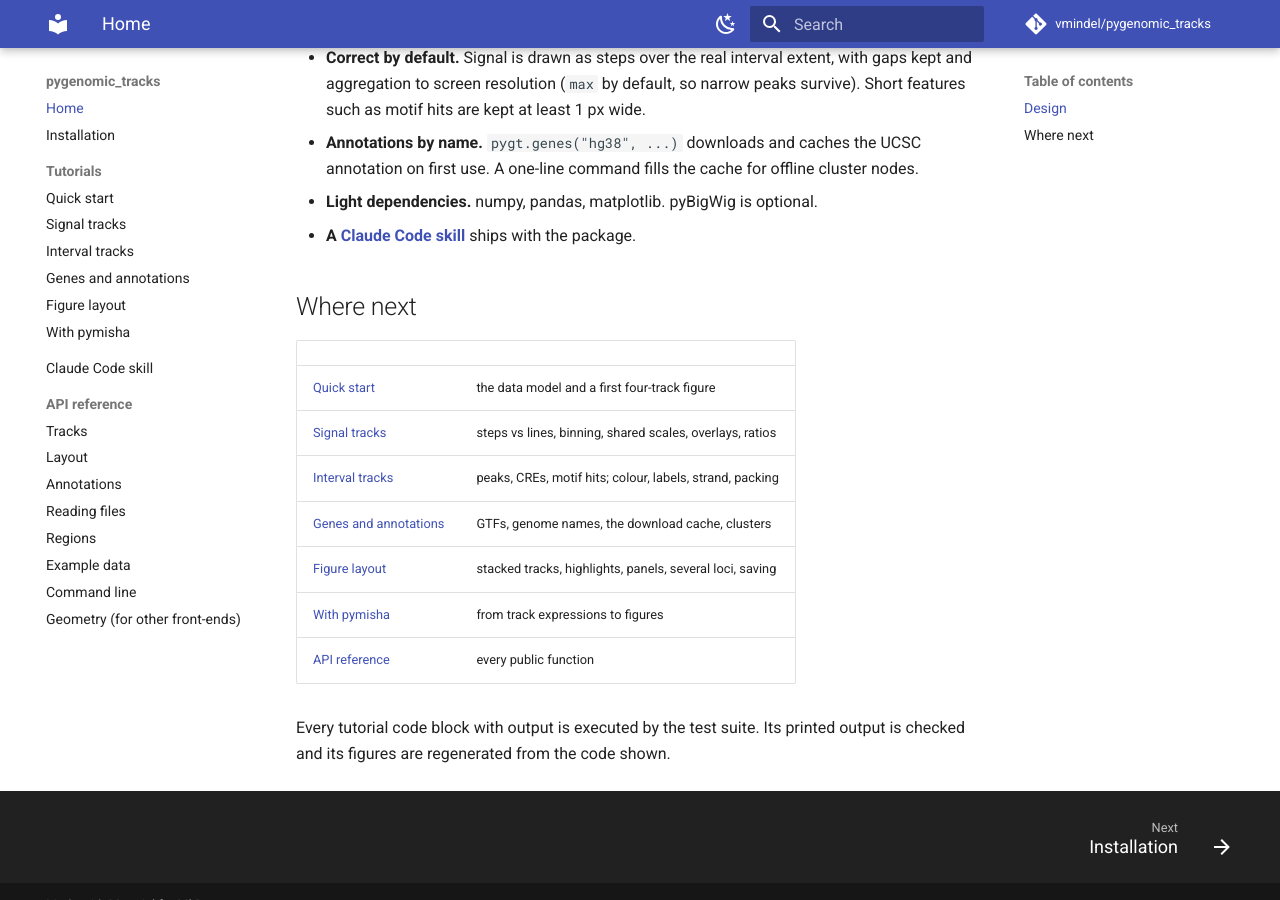
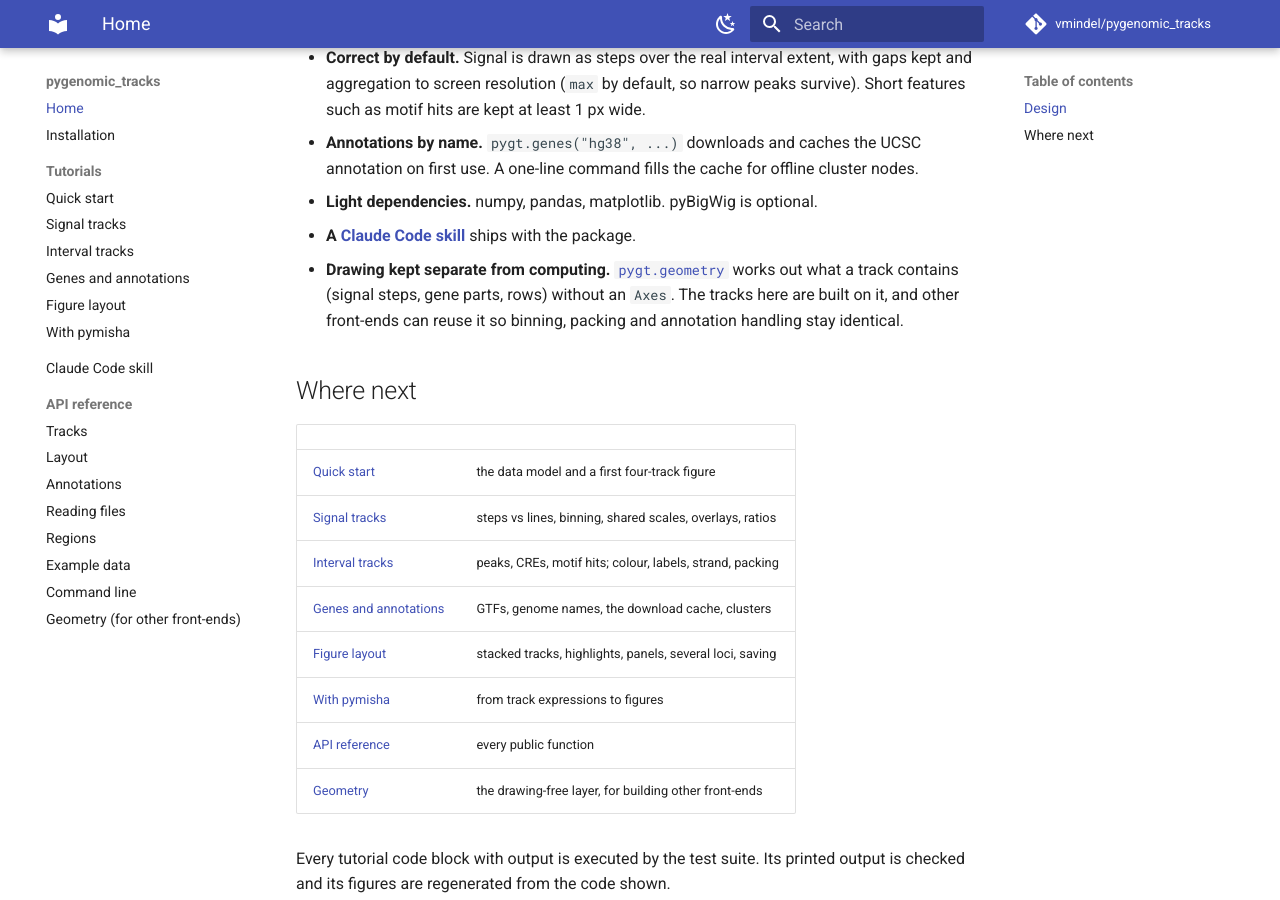
Before and after one commit to vmindel/pygenomic_tracks, an MkDocs documentation site: the page built from docs/index.md, in a window 1280 px wide and 900 px high, scrolled down 1045 px. Built offline with MkDocs 1.6.1 and Material for MkDocs 9.7.7, drawn with Linux system fonts in a browser that asks for light colours; comment, search, counter and statistics services are not loaded.

Commit message:
Document the geometry module in the README, docs home and skill
Usage of the track functions is unchanged; these pages now say what
pygt.geometry is for, and the skill tells Claude to use it only for
inspecting track content or building another front-end.

Co-Authored-By: Claude Opus 5.5 <noreply@anthropic.com>
Claude-Session: https://claude.ai/code/session_01B4cmqVGoFUhg7x9u33Ugo6

```diff
--- a/docs/index.md
+++ b/docs/index.md
@@ -37,6 +37,10 @@ pygt.genes("mm10", axes[3], region, transcripts="longest")
   nodes.
 - **Light dependencies.** numpy, pandas, matplotlib. pyBigWig is optional.
 - **A [Claude Code skill](claude-skill.md)** ships with the package.
+- **Drawing kept separate from computing.** [`pygt.geometry`](api/geometry.md) works
+  out what a track contains (signal steps, gene parts, rows) without an `Axes`. The
+  tracks here are built on it, and other front-ends can reuse it so binning, packing
+  and annotation handling stay identical.
 
 ## Where next
 
@@ -49,6 +53,7 @@ pygt.genes("mm10", axes[3], region, transcripts="longest")
 | [Figure layout](tutorials/layout.md) | stacked tracks, highlights, panels, several loci, saving |
 | [With pymisha](tutorials/pymisha.md) | from track expressions to figures |
 | [API reference](api/tracks.md) | every public function |
+| [Geometry](api/geometry.md) | the drawing-free layer, for building other front-ends |
 
 Every tutorial code block with output is executed by the test suite. Its printed
 output is checked and its figures are regenerated from the code shown.
```
Also changed, not shown: README.md (+8 -0 lines), src/pygenomic_tracks/_skills/data/SKILL.md (+4 -0 lines).
